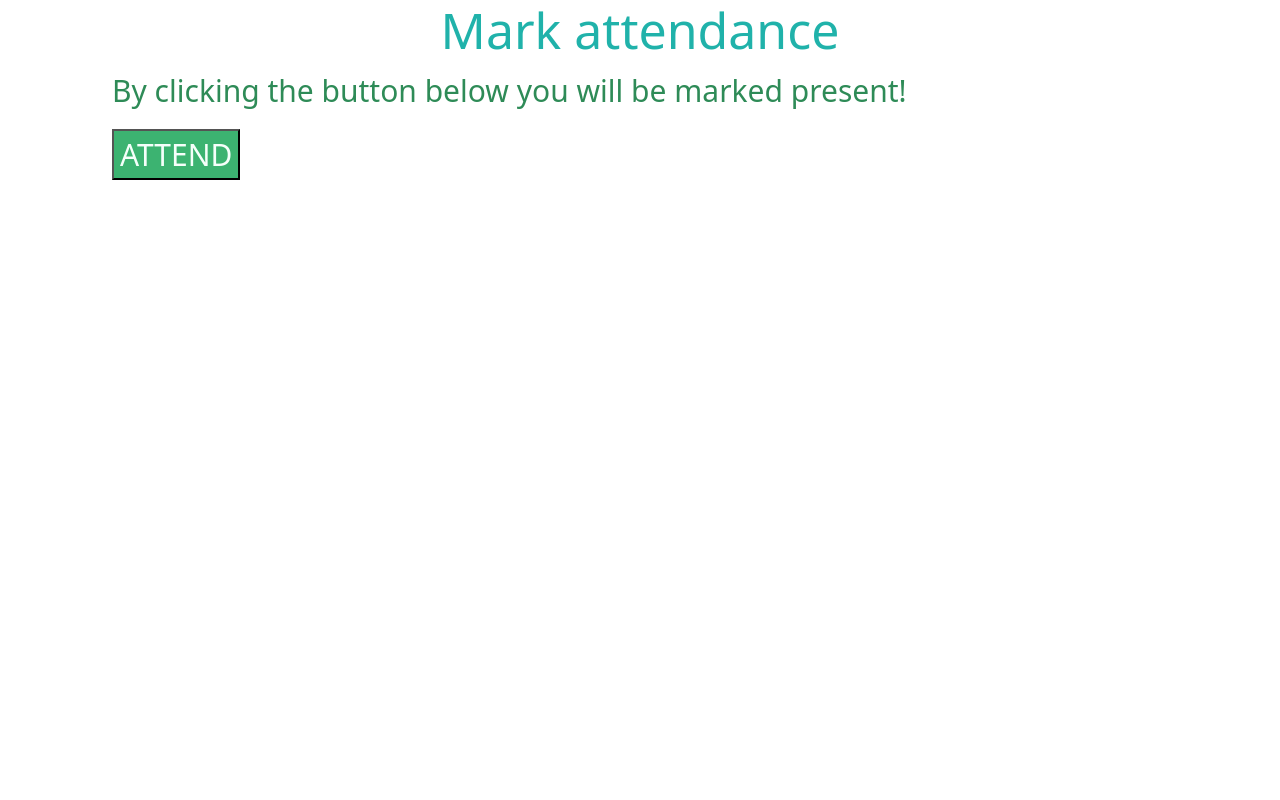
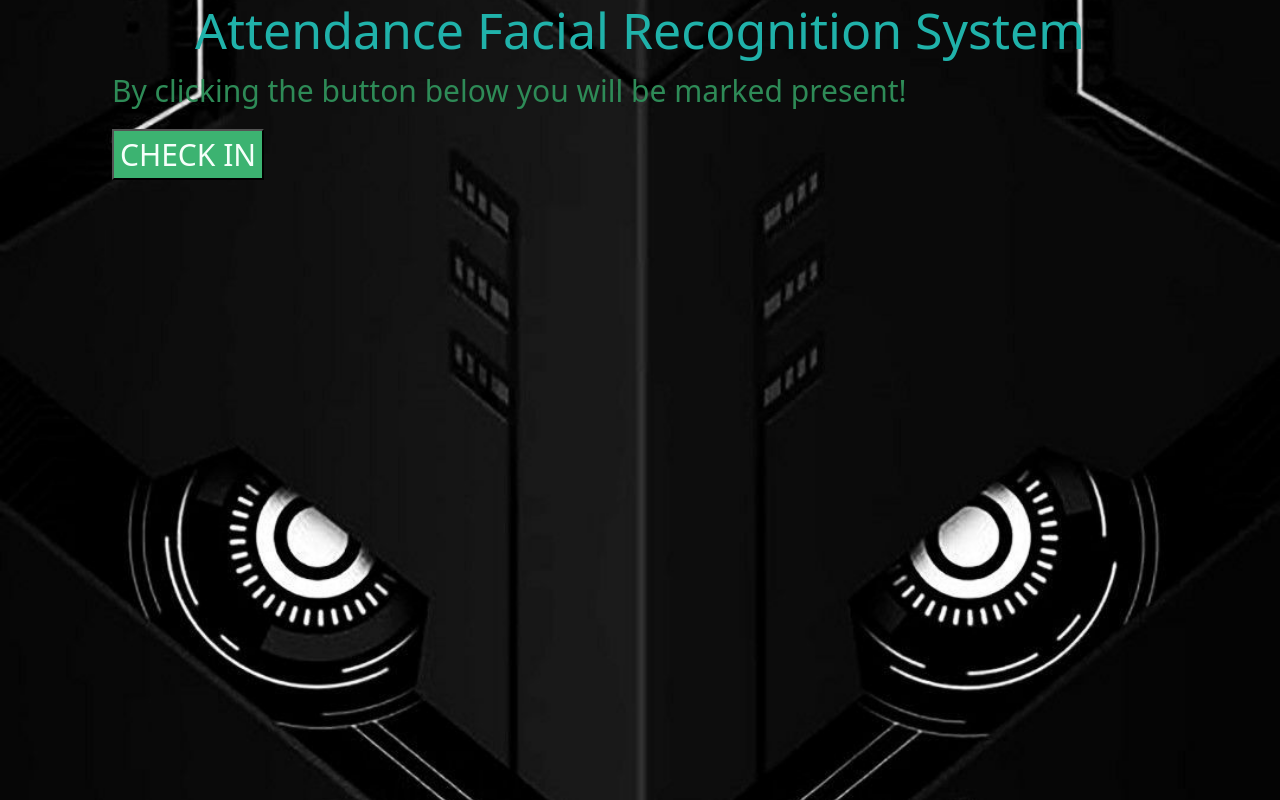
Before and after one commit to GraceMwende/Face_Recognition, a Django app: page / in a window 1280 px wide. Run offline with Django 4.2, Linux system fonts and the light colour scheme; some libraries are stand-ins or nearby versions.

Commit message:
add bg-image

```diff
--- a/faceapp/templates/attend.html
+++ b/faceapp/templates/attend.html
@@ -1,13 +1,14 @@
 {% extends 'base.html' %}
 {% block content %}
 
- <h1 class="text-center heading">Mark attendance</h1>
+ <div class="bg">
+  <h1 class="text-center heading">Attendance Facial Recognition System</h1>
   <div class="container">
    <p class="w-message">By clicking the button below you will be marked present!</p>
 
    <form action="" method="POST">
      {% csrf_token %}
-    <button type="submit"class="b-attend">ATTEND</button>
+     <button type="submit"class="b-attend">CHECK IN</button>
    </form>
 
      {% if status == 2 %}
@@ -24,5 +25,6 @@
      <a href="/accounts/register/">Register</a>
      {% endif %}
   </div>
+ </div>
 
 {% endblock%}
--- a/static/css/base.css
+++ b/static/css/base.css
@@ -1,3 +1,9 @@
+.bg{
+  background: url("/static/images/default_bg.jpg") no-repeat center fixed;
+  background-size: cover;
+  height: 100vh;
+}
+
 .heading {
   color: lightseagreen;
   font-size: 50px;
```
Also changed, not shown: static/images/bg_2.jpg (added), static/images/default_bg.jpg (added). Lines whose indentation alone changed are shown as unchanged.
